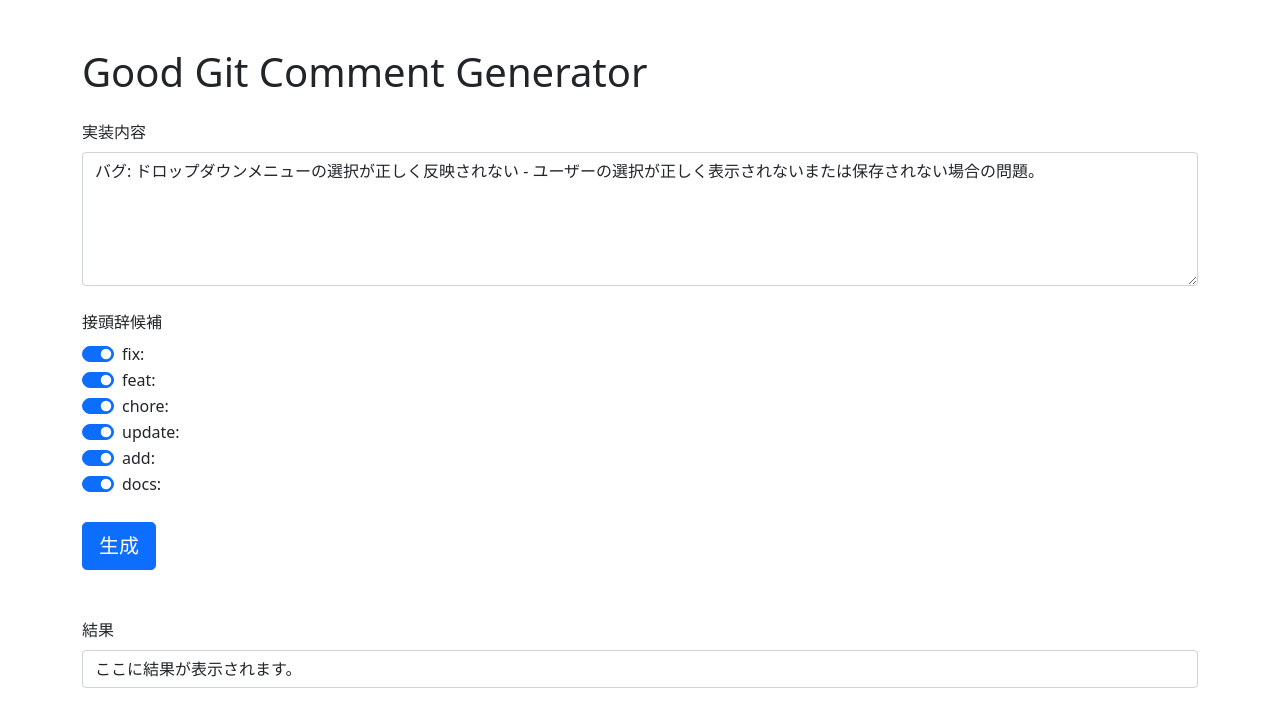
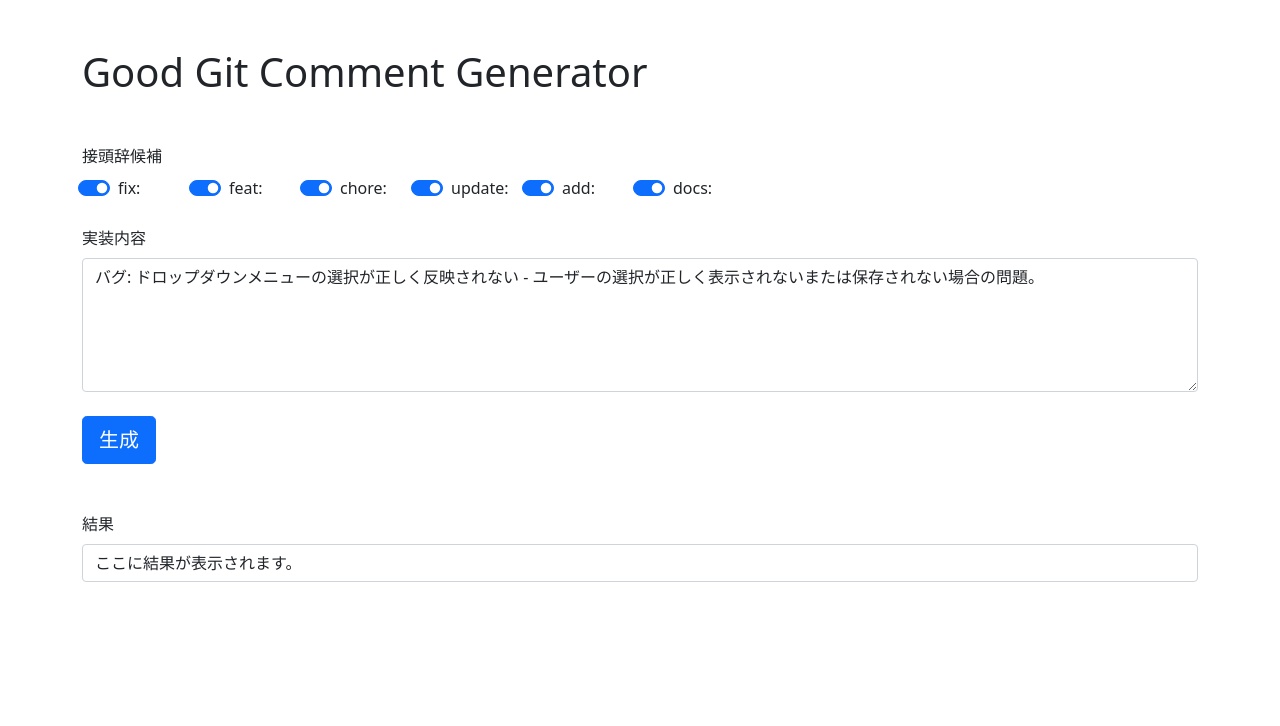
Before and after one commit to tsubasa-develop/great-git-comment-generator, a SvelteKit app: page / in a window 1280 px wide. Shown: the top 726 px of the page. Built offline with nearby package versions, Linux system fonts and the light colour scheme.

Commit message:
fix: Change order of form components

```diff
--- a/src/routes/+page.svelte
+++ b/src/routes/+page.svelte
@@ -67,22 +67,24 @@
 
 <div class="container">
   <h1 class="mt-5">Good Git Comment Generator</h1>
-  <form class="mt-4">
+  <form class="mt-5">
     <div class="form-group">
+      <label for="question">接頭辞候補</label>
+      <div class="mt-2">
+        <div class="row">
+          {#each prefix_pattern as prefix, i}
+            <div class="col-1 mx-2 form-check form-switch">
+              <input class="form-check-input" bind:group={prefix_list} value={prefix} name="prefix_group" type="checkbox" id={`prefix_${i}`} on:change={handleChange} />
+              <label class="form-check-label" for={`prefix_${i}`}>{prefix}</label>
+            </div>
+          {/each}
+        </div>
+      </div>
+    </div>
+    <div class="form-group mt-4">
       <label for="question">実装内容</label>
       <div class="mt-2">
         <textarea class="form-control" id="question" rows="5" bind:value={question} />
-      </div>
-    </div>
-    <div class="form-group mt-4">
-      <label for="question">接頭辞候補</label>
-      <div class="mt-2">
-        {#each prefix_pattern as prefix, i}
-          <div class="form-check form-switch">
-            <input class="form-check-input" bind:group={prefix_list} value={prefix} name="prefix_group" type="checkbox" id={`prefix_${i}`} on:change={handleChange} />
-            <label class="form-check-label" for={`prefix_${i}`}>{prefix}</label>
-          </div>
-        {/each}
       </div>
     </div>
     <button type="button" class="btn btn-primary btn-lg mt-4" disabled={isButtonDisabled} on:click|preventDefault={handleSubmit}>生成</button>
```
